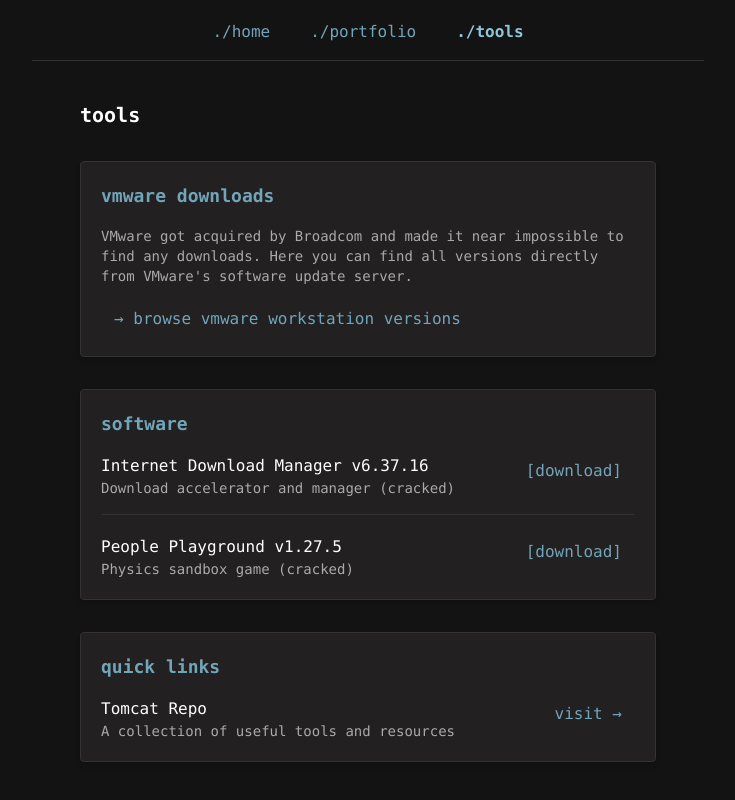
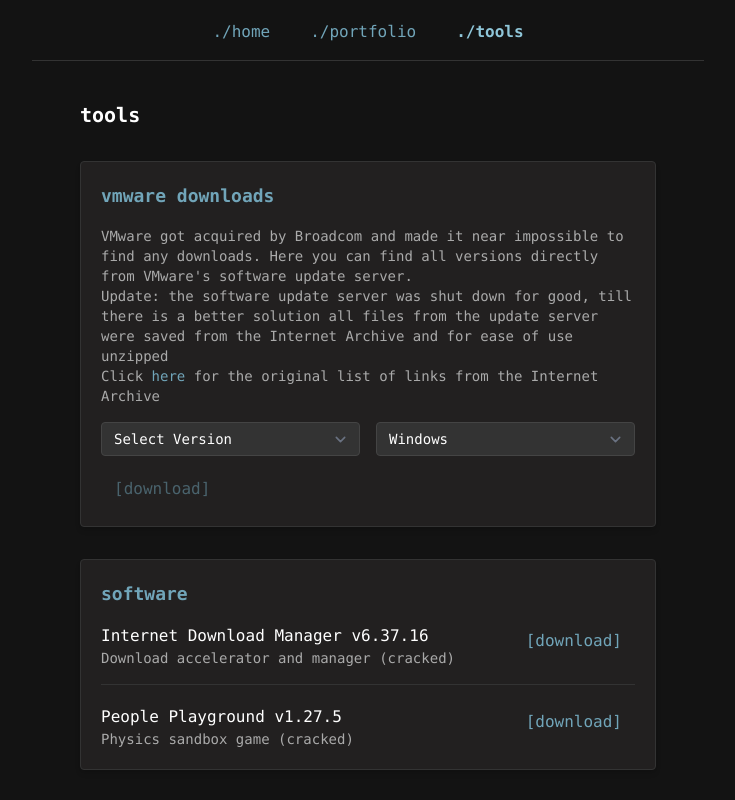
Before and after one commit to spitkov/newsite, a SvelteKit app: page /tools in a window 1280 px wide. Shown: the top 800 px of the page, without its empty margins (272-1007 px from the left). Built offline with nearby package versions, Linux system fonts and the light colour scheme.

Commit message:
vmware update and more i think

```diff
--- a/src/app.css
+++ b/src/app.css
@@ -11,11 +11,13 @@
   --dot-size: 4px;
   --dot-space: 30px;
   --dot-glow-color: rgba(113, 165, 185, 0.7);
+  --font-family: 'Menlo', 'Monaco', 'Consolas', 'Liberation Mono', 'Courier New', 'monospace';
 }
 
 html, body {
   background-color: var(--primary-bg);
   color: var(--primary-text);
+  font-family: var(--font-family);
   margin: 0;
   padding: 0;
   -webkit-font-smoothing: antialiased;
--- a/src/app.html
+++ b/src/app.html
@@ -27,11 +27,13 @@
 				--dot-space: 30px;
 				--dot-glow-color: rgba(113, 165, 185, 0.7);
 				--theme-purple: #6b46c1;
+				--font-family: 'Menlo', 'Monaco', 'Consolas', 'Liberation Mono', 'Courier New', 'monospace';
 			}
 
 			html, body {
 				background-color: var(--primary-bg);
 				color: var(--primary-text);
+				font-family: var(--font-family);
 				margin: 0;
 				padding: 0;
 				min-height: 100vh;
--- a/src/routes/+layout.svelte
+++ b/src/routes/+layout.svelte
@@ -19,188 +19,6 @@
 		window.scrollTo({ top: 0, behavior: 'auto' });
 	}
 
-	onMount(() => {
-		const dotContainer = document.createElement('div');
-		dotContainer.id = 'dot-background';
-		document.body.appendChild(dotContainer);
-
-		const styles = getComputedStyle(document.documentElement);
-		const dotSize = parseInt(styles.getPropertyValue('--dot-size').trim() || '4');
-		const dotSpacing = parseInt(styles.getPropertyValue('--dot-space').trim() || '30');
-
-		const spacing = dotSpacing;
-		const windowWidth = window.innerWidth;
-		const windowHeight = window.innerHeight;
-		const dotsX = Math.ceil(windowWidth / spacing);
-		const dotsY = Math.ceil(windowHeight / spacing);
-
-		const dots = [];
-		for (let y = 0; y < dotsY; y++) {
-			for (let x = 0; x < dotsX; x++) {
-				const dot = document.createElement('div');
-				dot.className = 'dot';
-				dot.style.width = `${dotSize}px`;
-				dot.style.height = `${dotSize}px`;
-				dot.style.left = `${x * spacing}px`;
-				dot.style.top = `${y * spacing}px`;
-				dotContainer.appendChild(dot);
-				dots.push({
-					element: dot,
-					x: x * spacing,
-					y: y * spacing
-				});
-			}
-		}
-
-		document.addEventListener('mousemove', (e) => {
-			const mouseX = e.clientX;
-			const mouseY = e.clientY;
-
-			dots.forEach(dot => {
-				const dx = dot.x - mouseX;
-				const dy = dot.y - mouseY;
-				const distance = Math.sqrt(dx * dx + dy * dy);
-
-				const radius = 150;
-
-				if (distance < radius) {
-					const scale = 1 + (radius - distance) / radius * 3;
-					const opacity = 0.15 + (radius - distance) / radius * 0.85;
-
-					dot.element.style.transform = `scale(${scale})`;
-					dot.element.style.opacity = opacity;
-					const glowIntensity = Math.min(8, (radius - distance) / radius * 12);
-					dot.element.style.boxShadow = `0 0 ${glowIntensity}px ${glowIntensity/2}px rgba(113, 165, 185, ${opacity})`;
-				} else {
-					dot.element.style.transform = 'scale(1)';
-					dot.element.style.opacity = '0.15';
-					dot.element.style.boxShadow = 'none';
-				}
-			});
-		});
-
-		window.addEventListener('resize', () => {
-			dotContainer.innerHTML = '';
-
-			const newWindowWidth = window.innerWidth;
-			const newWindowHeight = window.innerHeight;
-			const newDotsX = Math.ceil(newWindowWidth / spacing);
-			const newDotsY = Math.ceil(newWindowHeight / spacing);
-
-			const styles = getComputedStyle(document.documentElement);
-			const currentDotSize = parseInt(styles.getPropertyValue('--dot-size').trim() || '4');
-
-			dots.length = 0;
-			for (let y = 0; y < newDotsY; y++) {
-				for (let x = 0; x < newDotsX; x++) {
-					const dot = document.createElement('div');
-					dot.className = 'dot';
-					dot.style.width = `${currentDotSize}px`;
-					dot.style.height = `${currentDotSize}px`;
-					dot.style.left = `${x * spacing}px`;
-					dot.style.top = `${y * spacing}px`;
-					dotContainer.appendChild(dot);
-					dots.push({
-						element: dot,
-						x: x * spacing,
-						y: y * spacing
-					});
-				}
-			}
-		});
-
-		const script = document.createElement('script');
-		script.src = 'https://cdn.jsdelivr.net/particles.js/2.0.0/particles.min.js';
-		script.onload = () => {
-			window.particlesJS('particles-js', {
-				"particles": {
-					"number": {
-						"value": 15,
-						"density": {
-							"enable": true,
-							"value_area": 800
-						}
-					},
-					"color": {
-						"value": "#71A5B9"
-					},
-					"shape": {
-						"type": "circle",
-						"stroke": {
-							"width": 0,
-							"color": "#000000"
-						}
-					},
-					"opacity": {
-						"value": 0.15,
-						"random": false,
-						"anim": {
-							"enable": false,
-							"speed": 1,
-							"opacity_min": 0.1,
-							"sync": false
-						}
-					},
-					"size": {
-						"value": 4,
-						"random": true,
-						"anim": {
-							"enable": false,
-							"speed": 40,
-							"size_min": 0.1,
-							"sync": false
-						}
-					},
-					"line_linked": {
-						"enable": true,
-						"distance": 150,
-						"color": "#71A5B9",
-						"opacity": 0.15,
-						"width": 1
-					},
-					"move": {
-						"enable": true,
-						"speed": 0.6,
-						"direction": "none",
-						"random": false,
-						"straight": false,
-						"out_mode": "out",
-						"bounce": false,
-						"attract": {
-							"enable": false,
-							"rotateX": 600,
-							"rotateY": 1200
-						}
-					}
-				},
-				"interactivity": {
-					"detect_on": "window",
-					"events": {
-						"onhover": {
-							"enable": true,
-							"mode": "repulse"
-						},
-						"onclick": {
-							"enable": true,
-							"mode": "push"
-						},
-						"resize": true
-					},
-					"modes": {
-						"repulse": {
-							"distance": 100,
-							"duration": 0.4
-						},
-						"push": {
-							"particles_nb": 4
-						}
-					}
-				},
-				"retina_detect": true
-			});
-		};
-		document.body.appendChild(script);
-	});
 </script>
 
 <svelte:head>
@@ -208,7 +26,6 @@
 	<meta name="description" content="{description}" />
 </svelte:head>
 
-<div id="particles-js"></div>
 <div class="min-h-screen bg-transparent text-[#ffffff] font-mono p-4 flex flex-col content-container">
 	<div class="max-w-2xl mx-auto w-full flex flex-col flex-grow">
 		<header class="mb-10 text-center">
--- a/src/routes/tools/+page.svelte
+++ b/src/routes/tools/+page.svelte
@@ -1,4 +1,28 @@
 <script>
+    import { onMount } from 'svelte';
+
+    let selectedVersion = '';
+    let selectedOS = 'windows';
+
+    const vmwareVersions = [
+        "17.6.3-24583834", "17.6.2-24409262", "17.6.1-24319023", "17.6.0-24238078",
+        "17.5.2-23775571", "17.5.1-23298084", "17.5.0-22583795", "17.0.2-21581411",
+        "17.0.1-21139696", "17.0.0-20800274", "16.2.4-20089737", "16.2.3-19376536",
+        "16.2.2-19200509", "16.2.1-18811642", "16.2.0-18760230", "16.1.2-17966106",
+        "16.1.1-17801498", "16.1.0-17198959", "16.0.0-16894299", "15.5.7-17171714",
+        "15.5.6-16341506", "15.5.5-16285975", "15.5.2-15785246", "15.5.1-15018445",
+        "15.5.0-14665864", "15.1.0-13591040", "15.0.4-12990004", "15.0.3-12422535",
+        "15.0.2-10952284", "15.0.1-10737736", "15.0.0-10134415", "14.1.8-14921873",
+        "14.1.7-12989993", "14.1.6-12368378", "14.1.5-10950780", "14.1.4-10722678",
+        "14.1.3-9474260", "14.1.2-8497320", "14.1.1-7528167", "14.1.0-7370693",
+        "14.0.0-6661328", "12.5.9-7535481", "12.5.8-7098237", "12.5.7-5813279",
+        "12.5.6-5528349", "12.5.5-5234757", "12.5.4-5192485", "12.5.3-5115892",
+        "12.5.2-4638234", "12.5.1-4542065", "12.5.0-4352439", "12.1.1-3770994",
+        "12.1.0-3272444", "12.0.1-3160714", "12.0.0-2985596", "10.0.2-1744117",
+        "9.0.4-1945795", "8.0.6-1035888", "7.1.6-744570"
+    ];
+
+
     const softwareItems = [
         {
             name: "Internet Download Manager v6.37.16",
@@ -29,10 +53,42 @@
         <p class="text-[#aaaaaa] text-sm mb-4">
             VMware got acquired by Broadcom and made it near impossible to find any downloads.
             Here you can find all versions directly from VMware's software update server.
+            <br>
+            Update: the software update server was shut down for good, till there is a better solution all files from the update server were saved from the Internet Archive and for ease of use unzipped
+            <br>
+            Click <a target="_blank" href="https://web.archive.org/web/*/https://softwareupdate.vmware.com/cds/vmw-desktop/ws/*" class="text-[#71A5B9]">here</a> for the original list of links from the Internet Archive
+
         </p>
-        <a href="https://softwareupdate.vmware.com/cds/vmw-desktop/ws/" class="text-[#71A5B9] flex items-center w-fit px-3 py-1 border border-transparent hover:border-[#71A5B9] rounded-sm transition-colors duration-200">
-            <span>→ browse vmware workstation versions</span>
-        </a>
+        <div class="space-y-4">
+            <div class="flex flex-col sm:flex-row gap-4">
+                <div class="flex-1">
+                    <select
+                        bind:value={selectedVersion}
+                        class="w-full bg-[#333333] text-[#ffffff] border-[#444444] rounded-sm px-3 py-1.5 text-sm focus:border-[#71A5B9] focus:ring-[#71A5B9]">
+                        <option value="">Select Version</option>
+                        {#each vmwareVersions as version}
+                            <option value={version}>{version}{version === vmwareVersions[0] ? ' (latest)' : ''}</option>
+                        {/each}
+                    </select>
+                </div>
+                <div class="flex-1">
+                    <select
+                        bind:value={selectedOS}
+                        class="w-full bg-[#333333] text-[#ffffff] border-[#444444] rounded-sm px-3 py-1.5 text-sm focus:border-[#71A5B9] focus:ring-[#71A5B9]">
+                        <option value="windows">Windows</option>
+                        <option value="linux" disabled>Linux (Coming Soon)</option>
+                    </select>
+                </div>
+            </div>
+            <div class="flex">
+                <a
+                    href="https://t.3xx.pw/vmware/windows/VMware-workstation-{selectedVersion}.exe"
+                    class="text-[#71A5B9] flex items-center whitespace-nowrap px-3 py-1 border border-transparent hover:border-[#71A5B9] rounded-sm transition-colors duration-200 {!selectedVersion ? 'opacity-50 cursor-not-allowed' : ''}"
+                    class:pointer-events-none={!selectedVersion}>
+                    <span>[download]</span>
+                </a>
+            </div>
+        </div>
     </section>
 
     <section class="mb-8 border border-[#333333] rounded-sm p-5 bg-[#222020] shadow-md hover:shadow-lg transition-shadow duration-300">
--- a/tailwind.config.js
+++ b/tailwind.config.js
@@ -20,7 +20,7 @@
         }
       },
       fontFamily: {
-        mono: ['Menlo', 'Monaco', 'Consolas', 'Liberation Mono', 'Courier New', 'monospace']
+        mono: ['var(--font-family)', 'monospace']
       },
     }
   },
```
